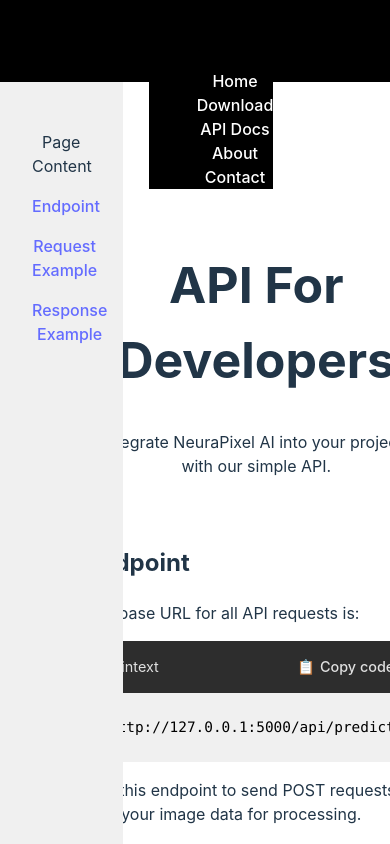
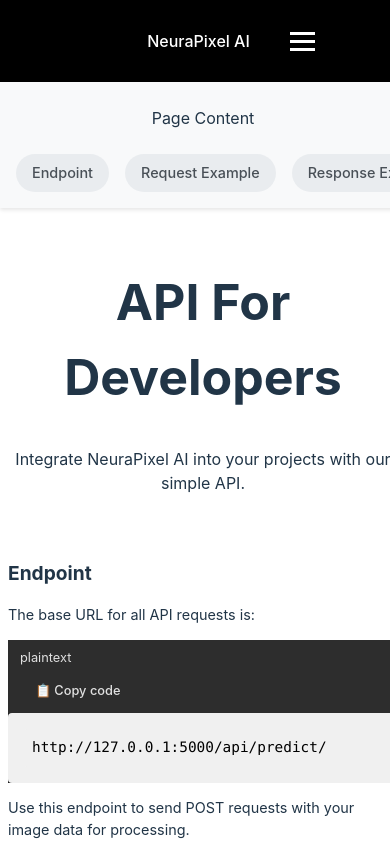
Before and after one commit to Akash-nath29/NeuraPixel-Site, a React (Vite) app: page /api-docs in a window 390 px wide. Shown: the top 844 px of the page. Built offline with nearby package versions, Linux system fonts and the light colour scheme.

Commit message:
Fixed Mobile View

```diff
--- a/src/components/Header.jsx
+++ b/src/components/Header.jsx
@@ -1,8 +1,22 @@
 import { Link } from "react-router-dom";
 import "./css/Header.css";
-import { useState } from "react";
+import { useState, useEffect } from "react";
+
 function Header() {
   const [isMenuOpen, setIsMenuOpen] = useState(false);
+  const [isMobile, setIsMobile] = useState(window.innerWidth <= 768);
+
+  useEffect(() => {
+    const handleResize = () => {
+      setIsMobile(window.innerWidth <= 768);
+      if (window.innerWidth > 768) {
+        setIsMenuOpen(false);
+      }
+    };
+
+    window.addEventListener('resize', handleResize);
+    return () => window.removeEventListener('resize', handleResize);
+  }, []);
 
   const toggleMenu = () => {
     setIsMenuOpen(!isMenuOpen);
@@ -10,16 +24,18 @@
 
   return (
     <header className="header">
-      <span>
+      <div className="header-content">
         <div className="logo"><Link to="/">NeuraPixel AI</Link></div>
-        <div className="menu-icon" onClick={toggleMenu}>
-          <div className="bar"></div>
-          <div className="bar"></div>
-          <div className="bar"></div>
-        </div>
-      </span>
-      <nav>
-        <ul className={isMenuOpen ? 'open' : ''}>
+        {isMobile && (
+          <div className="menu-icon" onClick={toggleMenu}>
+            <div className="bar"></div>
+            <div className="bar"></div>
+            <div className="bar"></div>
+          </div>
+        )}
+      </div>
+      <nav className={`${isMobile ? 'mobile' : ''} ${isMenuOpen ? 'open' : ''}`}>
+        <ul>
           <li>
             <Link to="/">Home</Link>
           </li>
--- a/src/components/css/About.css
+++ b/src/components/css/About.css
@@ -159,3 +159,42 @@
     grid-template-columns: repeat(3, 1fr);
     gap: 2rem;
 }
+
+/* Media queries for responsiveness */
+@media screen and (max-width: 768px) {
+    .card {
+        width: 100%;
+        padding: 0;
+    }
+    .mission, .technology {
+        flex-direction: column;
+        align-items: center;
+    }
+
+    .mission-text, .technology-text {
+        margin-left: 0;
+        width: 100%;
+        text-align: center;
+        align-items: center;
+    }
+
+    .mission img, .technology img {
+        width: 80%;
+        margin-bottom: 1rem;
+    }
+
+    .team-members {
+        grid-template-columns: repeat(2, 1fr);
+        align-items: center;
+    }
+}
+
+@media screen and (max-width: 480px) {
+    .team-members {
+        grid-template-columns: 1fr;
+    }
+
+    .card {
+        width: 100%;
+    }
+}
--- a/src/components/css/ApiDocs.css
+++ b/src/components/css/ApiDocs.css
@@ -121,3 +121,109 @@
     font-size: 0.9rem;
     color: #000;
 }
+
+@media (max-width: 768px) {
+    .api-docs-container {
+        flex-direction: column;
+    }
+    .sidebar {
+        width: 100%;
+        position: sticky;
+        top: 0;
+        left: 0;
+        height: auto;
+        padding: 0.5rem;
+        background-color: #f8f9fa;
+        box-shadow: 0 2px 4px rgba(0,0,0,0.1);
+        z-index: 500;
+    }
+    .sidebar-list {
+        flex-direction: row;
+        overflow-x: auto;
+        white-space: nowrap;
+        padding: 0.5rem 0;
+        margin: 0;
+        justify-content: flex-start;
+        -webkit-overflow-scrolling: touch;
+        scrollbar-width: none;
+        -ms-overflow-style: none;
+    }
+    .sidebar-list::-webkit-scrollbar {
+        display: none;
+    }
+    .sidebar-list li {
+        margin: 0 0.5rem;
+    }
+    .sidebar-list li a {
+        display: inline-block;
+        padding: 0.5rem 1rem;
+        background-color: #e9ecef;
+        color: #495057;
+        border-radius: 20px;
+        font-size: 0.9rem;
+        transition: all 0.3s ease;
+    }
+    .sidebar-list li a:hover,
+    .sidebar-list li a:focus {
+        background-color: #007bff;
+        color: #ffffff;
+    }
+    .api-docs {
+        margin-left: 0;
+        margin-top: 1rem;
+        width: 100%;
+        padding: 1rem;
+    }
+    .code-block-wrapper {
+        margin-bottom: 0.5rem;
+        width: 100%;
+        overflow-x: auto;
+    }
+    .code-block-header {
+        padding: 0.5rem 0.75rem;
+    }
+    .code-language {
+        font-size: 0.8rem;
+    }
+    .copy-button {
+        font-size: 0.8rem;
+    }
+    .copy-button::before {
+        margin-right: 3px;
+    }
+    pre, code {
+        white-space: pre-wrap;
+        word-break: break-word;
+    }
+    .endpoint h2,
+    .authentication h2,
+    .request-example h2,
+    .response-example h2 {
+        font-size: 1.2rem;
+    }
+    .endpoint p,
+    .authentication p,
+    .request-example p,
+    .response-example p {
+        font-size: 0.9rem;
+    }
+}
+
+@media (max-width: 480px) {
+    .api-docs {
+        padding: 0.5rem;
+    }
+
+    .code-block-wrapper {
+        border-radius: 0;
+    }
+
+    .code-block-header {
+        flex-direction: column;
+        align-items: flex-start;
+    }
+
+    .copy-button {
+        margin-top: 0.5rem;
+    }
+}
--- a/src/components/css/Download.css
+++ b/src/components/css/Download.css
@@ -52,9 +52,9 @@
   justify-content: space-between;
 }
 
-.row.first {
+/* .row.first {
   flex-direction: row-reverse;
-}
+} */
 
 .row.second {
   flex-direction: row;
@@ -79,3 +79,24 @@
   border-radius: 8px;
   filter: drop-shadow(0 0 10px rgba(0, 0, 0, 0.5));
 }
+
+@media (max-width: 768px) {
+  .download-options {
+    flex-direction: column;
+  }
+  .row {
+    flex-direction: column;
+    text-align: center;
+  }
+  .row.second {
+    flex-direction: column;
+  }
+  .row img {
+    width: 100%;
+  }
+  .text {
+    margin-right: 0;
+    margin-bottom: 1rem;
+    margin-top: 1rem;
+  }
+}
--- a/src/components/css/Header.css
+++ b/src/components/css/Header.css
@@ -125,3 +125,57 @@
     }
 
 }
+
+.header-content {
+    display: flex;
+    justify-content: space-between;
+    align-items: center;
+}
+
+.menu-icon {
+    display: none;
+}
+
+@media (max-width: 768px) {
+    .menu-icon {
+        display: block;
+        cursor: pointer;
+    }
+
+    .bar {
+        width: 25px;
+        height: 3px;
+        background-color: #333;
+        margin: 5px 0;
+    }
+
+    nav.mobile {
+        display: none;
+    }
+
+    nav.mobile.open {
+        display: block;
+        position: absolute;
+        top: 100%;
+        left: 0;
+        right: 0;
+        background-color: #fff;
+        box-shadow: 0 2px 5px rgba(0, 0, 0, 0.1);
+    }
+
+    nav.mobile ul {
+        flex-direction: column;
+        padding: 0;
+        margin: 0;
+    }
+
+    nav.mobile li {
+        margin: 0;
+        text-align: center;
+    }
+
+    nav.mobile li a {
+        display: block;
+        padding: 10px;
+    }
+}
```
